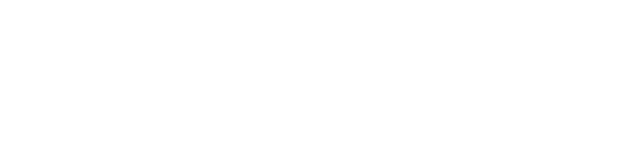
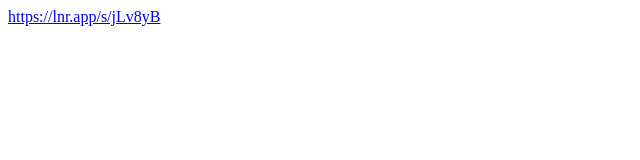
Before and after one commit to lhvubtqn/lhvubtqn.github.io, a plain HTML site: page index.html in a window 1280 px wide. Shown: the whole page, without its empty margins (0-640 px from the left). Drawn offline with Linux system fonts and the light colour scheme.

Commit message:
Update index.html

```diff
--- a/index.html
+++ b/index.html
@@ -6,6 +6,6 @@
   <script src="script.js"></script>
 </head>
 <body>
-  <div><a href="https://lnr.app/s/jLv8yB"></a></div>
+  <div><a href="https://lnr.app/s/jLv8yB">https://lnr.app/s/jLv8yB</a></div>
 </body>
 </html>
```
